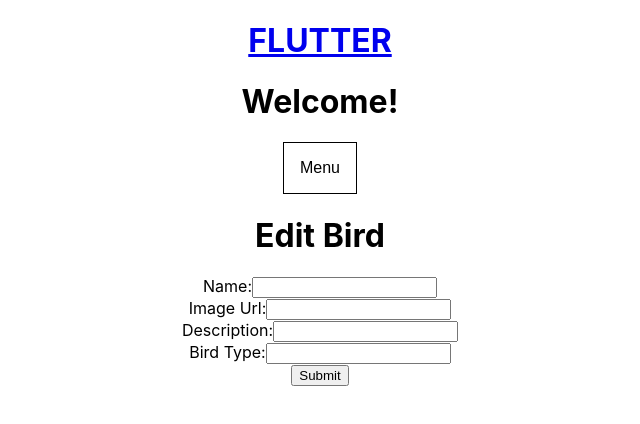
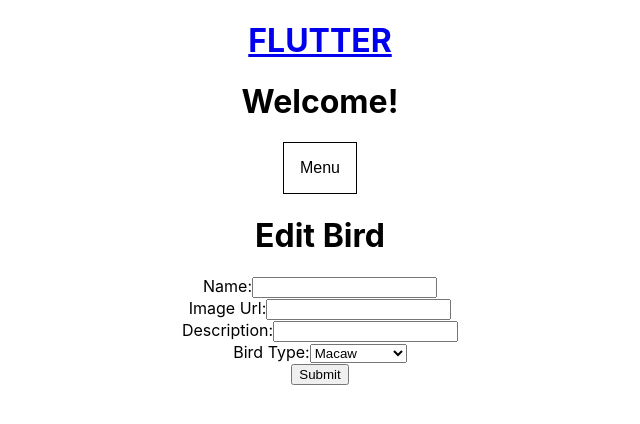
Before and after one commit to StrangerLs/Flutter, a React (Create React App) app in the folder client/: page /birds/1/edit in a window 1280 px wide. Shown: the top 424 px of the page, without its empty margins (320-960 px from the left). Built offline with nearby package versions, Linux system fonts and the light colour scheme; no server answers.

Commit message:
edit screen fix

```diff
--- a/client/src/Screens/BirdEdit/BirdEdit.jsx
+++ b/client/src/Screens/BirdEdit/BirdEdit.jsx
@@ -71,12 +71,16 @@ export default function BirdEdit(props) {
       </label>
       <br />
       <label>Bird Type:
-        <input
-          type='text'
+        <select
           name='type_of_bird'
           value={type_of_bird}
           onChange={handleChange}
-        />
+        >
+          <option>Macaw</option>
+          <option>African Grey</option>
+          <option>Conure</option>
+          <option>Cockatoo</option>
+          </select>
       </label>
       <br />
       <button>Submit</button>
```
